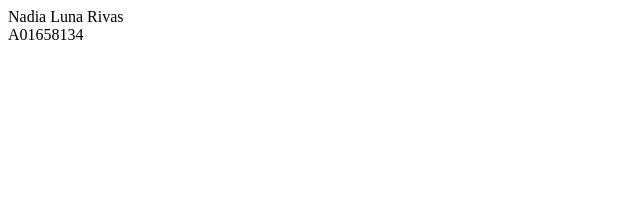
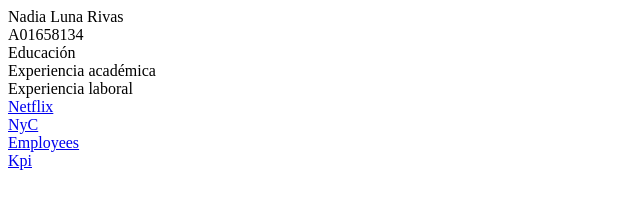
Before and after one commit to nadialun1/nadialun1.github.io, a plain HTML site: page index.html in a window 1280 px wide. Shown: the whole page, without its empty margins (0-640 px from the left). Drawn offline with Linux system fonts and the light colour scheme.

Commit message:
agregue links a repos

```diff
--- a/index.html
+++ b/index.html
@@ -1,6 +1,27 @@
 <html>
     <body>
+
+        <div>
         Nadia Luna Rivas <br>
         A01658134
+        </div>
+
+        <div>
+            Educación
+        </div>
+
+        <div>
+            Experiencia académica
+        </div>
+
+        <div>
+            Experiencia laboral <br>
+
+            <a href="https://github.com/nadialun1/netflix.git"> Netflix </a> <br>
+            <a href="https://github.com/nadialun1/nyc.git"> NyC </a><br>
+            <a href="https://github.com/nadialun1/Employees.git"> Employees </a><br>
+            <a href="https://github.com/nadialun1/kpi.git"> Kpi </a> <br>
+        </div>
+
     </body>
 </html>
```
